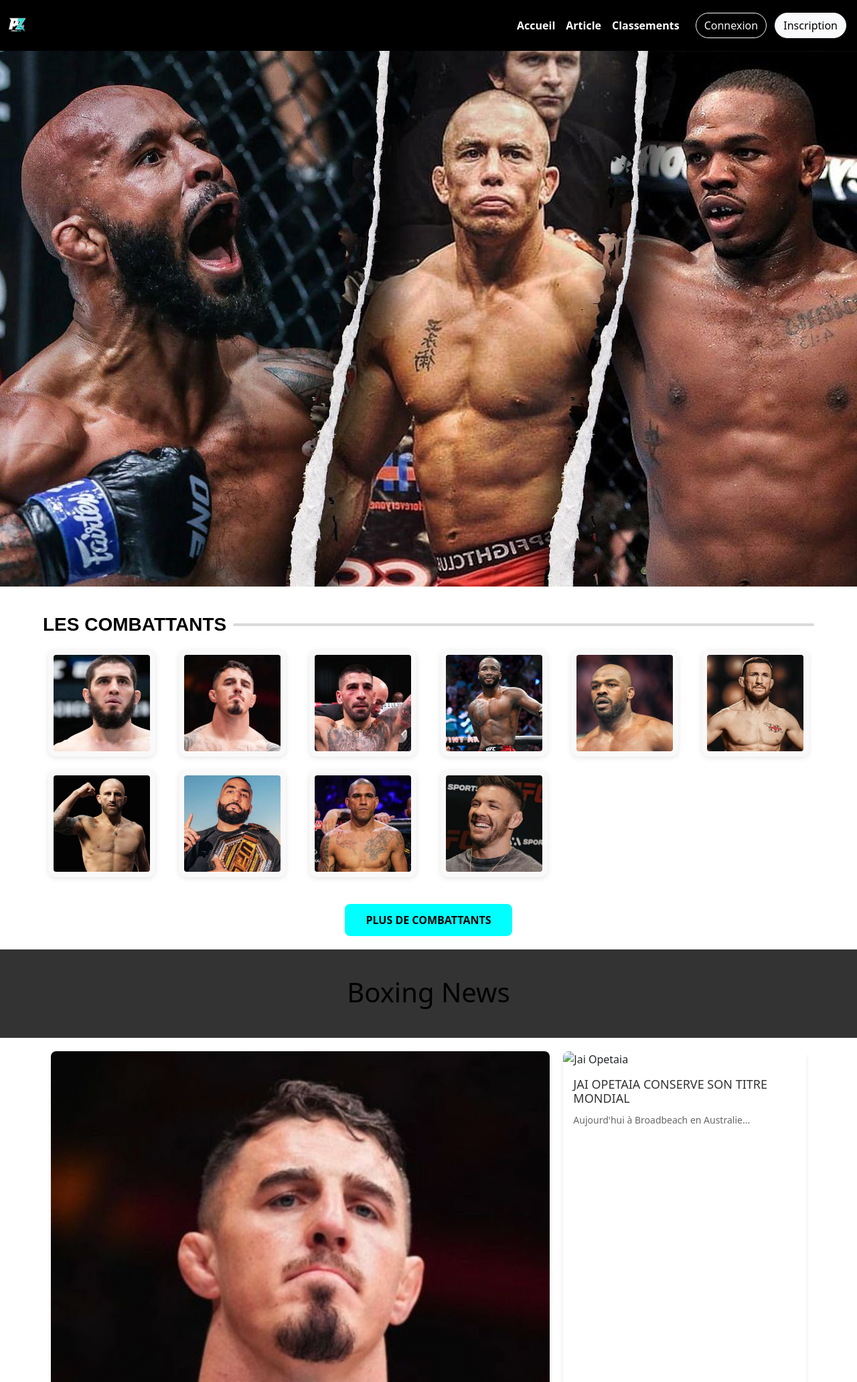
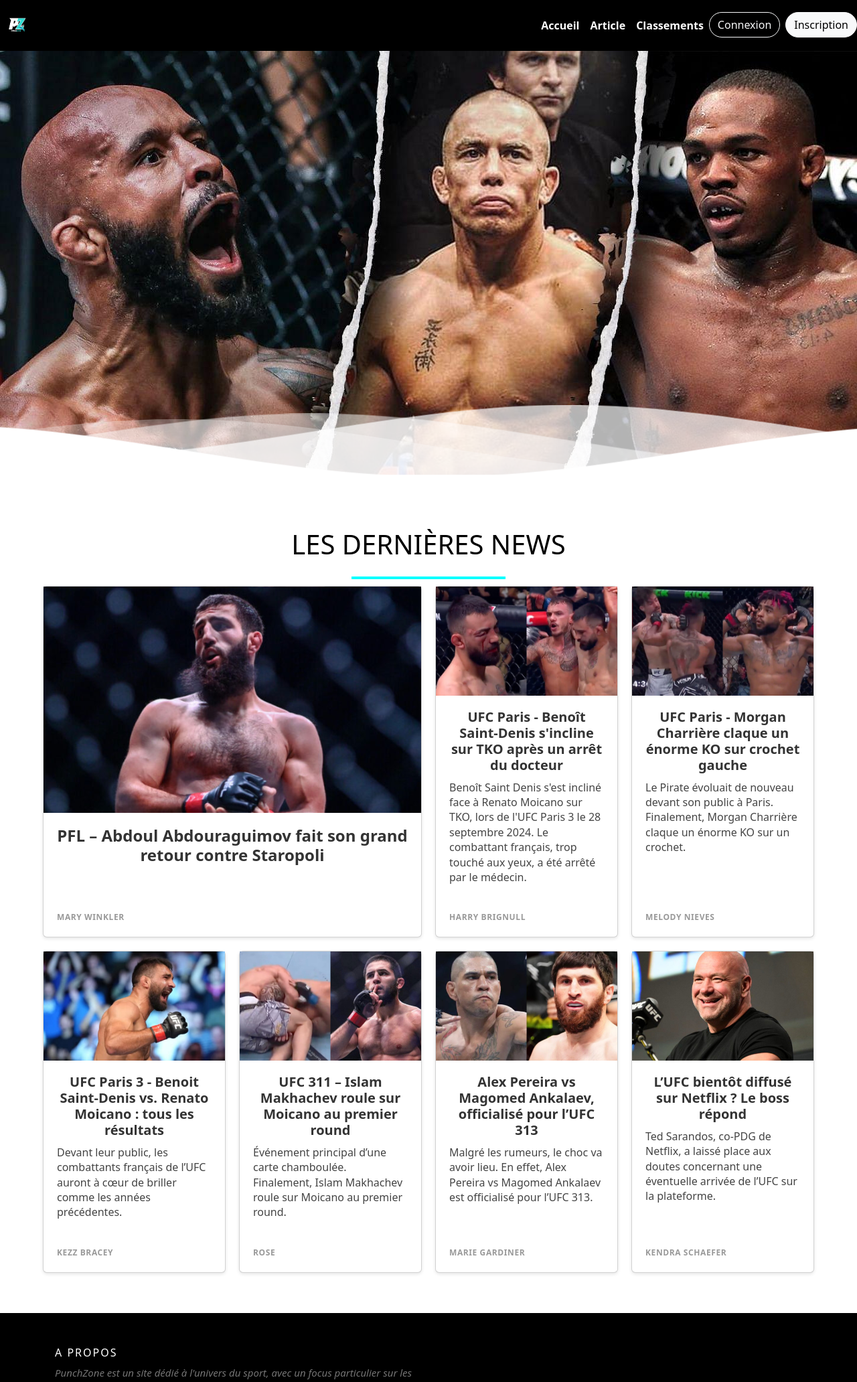
Before and after one commit to mtss78/punchzone, a PHP site: page / in a window 1280 px wide. Shown: the top 2064 px of the page at 67% size. Run offline with PHP 8.4, Linux system fonts and the light colour scheme; some libraries are stand-ins or nearby versions.

Commit message:
Connexion inscription

```diff
--- a/index.php
+++ b/index.php
@@ -1,6 +1,6 @@
 <?php
 require "vendor/autoload.php";
-
+session_start();
 use Config\Router;
 
 $router = new Router();
--- a/public/css/style.css
+++ b/public/css/style.css
@@ -3,6 +3,7 @@
 }
 .nav-link {
   color: white !important;
+  font-weight: bold;
 }
 .btn {
   border-radius: 20px;
@@ -10,187 +11,197 @@
 
 
 
-.img_principal{
-  max-width: 100%;
+
+body {
+  margin:0;
 }
 
-/* Section Fighters */
-.fighters {
-  margin: 20px auto;
-  max-width: 90%; /* Meilleure gestion des marges pour s'adapter à tous les écrans */
-  text-align: center; /* Centrer les éléments */
+.header {
+  position:relative;
+  text-align:center;
+  background-image: url(../img/imgheader.jpeg);
+  color:white;
 }
 
-.fighters h2 {
-  font-family: 'Barlow Semi Condensed', sans-serif;
-  margin-top: 40px;
-  font-size: 28px; /* Taille du texte légèrement augmentée */
-  font-weight: bold;
-  color: #000000; /* Couleur plus douce pour les yeux */
-  display: flex;
-  align-items: center;
-  justify-content: center; /* Centre horizontalement le texte et le trait */
-  position: relative;
+.inner-header {
+  height:65vh;
+  width:100%;
+  margin: 0;
+  padding: 0;
 }
 
-.fighters h2::after {
-  content: '';
-  flex-grow: 1;
-  height: 4px; /* Épaisseur légèrement réduite */
-  background-color: #D9D9D9; /* Couleur plus vive pour la ligne */
-  margin-left: 10px;
-  border-radius: 2px; /* Arrondi pour un style plus moderne */
+.flex { /*Flexbox for containers*/
+  display: flex;
+  justify-content: center;
+  align-items: center;
+  text-align: center;
 }
 
-.fighters-grid {
-  display: grid;
-  grid-template-columns: repeat(auto-fit, minmax(150px, 1fr)); /* Grille réactive */
-  gap: 20px; /* Espacement entre les images */
-  margin-top: 20px;
+.waves {
+  position:relative;
+  width: 100%;
+  height:15vh;
+  margin-bottom:-7px; /*Fix for safari gap*/
+  min-height:100px;
+  max-height:150px;
 }
 
-.fighters-grid img {
-  width: 100%;
-  max-width: 160px; /* Taille légèrement augmentée pour une meilleure visibilité */
-  height: auto;
-  border-radius: 12px; /* Coins arrondis pour un look moderne */
-  margin: auto;
-  padding: 8px; /* Espacement interne autour des images */
-  background-color: #f9f9f9; /* Fond léger et neutre */
-  box-shadow: 0 2px 8px rgba(0, 0, 0, 0.1); /* Ombre discrète pour un effet flottant */
-  transition: transform 0.3s ease, box-shadow 0.3s ease, background-color 0.3s ease;
+.content {
+  position:relative;
+  height:20vh;
+  text-align:center;
+  background-color: white;
 }
 
-.fighters-grid img:hover {
-  transform: scale(1.05); /* Zoom subtil au survol */
-  box-shadow: 0 4px 12px rgba(0, 0, 0, 0.15); /* Ombre accentuée au survol */
-  background-color: #ffffff; /* Fond légèrement éclairci au survol */
+/* Animation */
+
+.parallax > use {
+  animation: move-forever 25s cubic-bezier(.55,.5,.45,.5)     infinite;
 }
-
-/* Optionnel : Effet de focus (par exemple, pour l'accessibilité avec le clavier) */
-.fighters-grid img:focus {
-  outline: 2px solid #00cccc; /* Bordure de focus pour une meilleure accessibilité */
-  outline-offset: 4px;
+.parallax > use:nth-child(1) {
+  animation-delay: -2s;
+  animation-duration: 7s;
 }
-
-.fighters .more-button button {
-  background-color: #00FFFF;
-  color: #000000;
-  border: none;
-  padding: 12px 25px; /* Taille des boutons légèrement augmentée */
-  width: 250px;
-  font-size: 16px; /* Texte plus grand pour plus de visibilité */
-  font-weight: bold;
-  border-radius: 8px; /* Arrondi amélioré */
-  cursor: pointer;
-  transition: background-color 0.3s ease, color 0.3s ease;
+.parallax > use:nth-child(2) {
+  animation-delay: -3s;
+  animation-duration: 10s;
 }
-
-.fighters .more-button button:hover {
-  background-color: #000000;
-  color: #FFFFFF;
-  box-shadow: 0 5px 15px rgba(0, 0, 0, 0.2); /* Ajout d'une ombre au survol */
+.parallax > use:nth-child(3) {
+  animation-delay: -4s;
+  animation-duration: 13s;
 }
-
-.more-button {
-  text-align: center;
-  margin-top: 40px;
+.parallax > use:nth-child(4) {
+  animation-delay: -5s;
+  animation-duration: 20s;
 }
-
-
-
-
-
-
-header {
-  background-color: #333;
-  color: #fff;
-  text-align: center;
-  padding: 20px 0;
+@keyframes move-forever {
+  0% {
+   transform: translate3d(-90px,0,0);
+  }
+  100% {
+    transform: translate3d(85px,0,0);
+  }
 }
-
-.container {
-  width: 90%;
-  max-width: 1200px;
-  margin: 20px auto;
-}
-
-.grid {
-  display: grid;
-  grid-template-columns: repeat(auto-fit, minmax(300px, 1fr));
-  gap: 20px;
-}
-
-.article {
-  background: #fff;
-  border-radius: 8px;
-  overflow: hidden;
-  box-shadow: 0 4px 6px rgba(0, 0, 0, 0.1);
-}
-
-.article img {
-  width: 100%;
-  display: block;
-}
-
-.article-content {
-  padding: 15px;
-}
-
-.article-content h3 {
-  margin: 0 0 10px;
-  font-size: 18px;
-  color: #333;
-}
-
-.article-content p {
-  margin: 0;
-  color: #666;
-  font-size: 14px;
-}
-
-.featured {
-  grid-column: span 2;
-  display: flex;
-  flex-direction: column;
-  background: #fff;
-  border-radius: 8px;
-  overflow: hidden;
-  box-shadow: 0 4px 6px rgba(0, 0, 0, 0.1);
-}
-
-.featured img {
-  width: 100%;
-}
-
-.featured-content {
-  padding: 20px;
-}
-
-.featured-content h2 {
-  margin: 0;
-  font-size: 24px;
-  color: #333;
-}
-
-.featured-content p {
-  margin: 10px 0 0;
-  color: #666;
-  font-size: 16px;
-}
-
+/*Shrinking for mobile*/
 @media (max-width: 768px) {
-  .featured {
-      grid-column: span 1;
+  .waves {
+    height:40px;
+    min-height:40px;
+  }
+  .content {
+    height:30vh;
+  }
+  h1 {
+    font-size:24px;
   }
 }
 
 
 
 
+.contenair_article {
+  background: #ffffff;
+  font-family: system-ui;
+  -webkit-font-smoothing: antialiased;
+  padding: 60px 0;
+}
 
+.title_article {
+  width: 90%;
+  font-weight: 900;
+  font-family: system-ui;
+  max-width: 1240px;
+  margin: 0 auto;
+}
 
+.custom_line {
+  background-color: #00FFFF; /* Couleur cyan */
+  height: 4px; /* Épaisseur du trait */
+  width: 20%; /* Largeur du trait */
+  margin: 10px auto; /* Centre le trait avec une marge */
+}
 
+.band {
+  width: 90%;
+  max-width: 1240px;
+  margin: 0 auto;
+
+  display: grid;
+
+  grid-template-columns: 1fr;
+  grid-template-rows: auto;
+  grid-gap: 20px;
+
+  @media (min-width: 30em) {
+    grid-template-columns: 1fr 1fr;
+  }
+
+  @media (min-width: 60em) {
+    grid-template-columns: repeat(4, 1fr);
+  }
+}
+
+.card {
+  background: white;
+  text-decoration: none;
+  color: #444;
+  box-shadow: 0 2px 5px rgba(0,0,0,0.1);
+  display: flex;
+  flex-direction: column;
+  min-height: 100%;
+
+  &:hover {
+    top: -2px;
+    box-shadow: 0 4px 5px rgba(0,0,0,0.2);
+  }
+
+  article {
+    padding: 20px;
+    flex: 1;
+
+    display: flex;
+    flex-direction: column;
+    justify-content: space-between;
+  }
+
+  h1 {
+    font-size: 20px;
+    font-weight: bolder;
+    margin: 0;
+    color: #333;
+  }
+
+  p {
+    margin-top: 10px;
+    flex: 1;
+    line-height: 1.4;
+  }
+
+  span {
+    font-size: 12px;
+    font-weight: bold;
+    color: #999;
+    text-transform: uppercase;
+    letter-spacing: .05em;
+    margin: 2em 0 0 0;
+  }
+
+  .thumb {
+    padding-bottom: 60%;
+    background-size: cover;
+    background-position: center center;
+  }
+}
+
+.item-1 {
+  @media (min-width: 60em) {
+    grid-column: 1 / span 2;
+
+    h1 {
+      font-size: 24px;
+    }
+  }
+}
 
 
 
--- a/src/Controllers/HomeController.php
+++ b/src/Controllers/HomeController.php
@@ -14,7 +14,7 @@
             $arrayArticles = $article->getAllArticles(); // Méthode à définir dans le modèle Article
 
             if ($_SESSION['user']['idRole'] == 1) {
-                $arrayArticlesByUsers = $article->getArticlesByUser($_SESSION['user']['id']);
+                $arrayArticlesByUsers = $article->getArticlesByUser($_SESSION['user']['idUser']);
             }
         }
         require_once(__DIR__ . '/../Views/home.view.php');
--- a/src/Controllers/LoginController.php
+++ b/src/Controllers/LoginController.php
@@ -12,14 +12,12 @@
         if (isset($_POST['mail'], $_POST['password'])) {
             $this->check('mail', $_POST['mail']);
             $this->check('password', $_POST['password']);
-
             if (empty($this->arrayError)) {
                 $mail = htmlspecialchars($_POST['mail']);
                 $password = htmlspecialchars($_POST['password']);
 
                 $user = new User(null, null, $mail, $password, null, null);
                 $responseGetUser = $user->login($mail);
-
 
                 if ($responseGetUser) {
                     $passwordUser = $responseGetUser->getPassword();
@@ -44,6 +42,7 @@
         if (isset($_SESSION['user'])) {
             $this->redirectToRoute('/');
         }
+
         require_once(__DIR__ . "/../Views/security/login.view.php");
     }
 }
--- a/src/Controllers/RegisterController.php
+++ b/src/Controllers/RegisterController.php
@@ -20,10 +20,10 @@
                 $pseudo = htmlspecialchars($_POST['pseudo']);
                 $mail = htmlspecialchars($_POST['mail']);
                 $password = htmlspecialchars($_POST['password']);
-                $id_role = isset($_POST['idRole']) ? htmlspecialchars($_POST['idRole']) : null;
+                $id_role = 1;
                 $passwordHash = password_hash($password, PASSWORD_DEFAULT);
 
-                $user = new User(null, $pseudo, $mail, $passwordHash, null, $id_role);
+                $user = new User(null, $pseudo, $mail, $passwordHash, $id_role);
                 $user->save();
                 $this->redirectToRoute('/');
             }
--- a/src/Views/home.view.php
+++ b/src/Views/home.view.php
@@ -1,85 +1,114 @@
 <?php
 require_once(__DIR__ . '/partials/head.php');
 ?>
-    <div class="img_principal">
-        <img src="/public/img/imgheader.jpeg" class="img-fluid" alt="...">
+
+<!--Hey! This is the original version
+of Simple CSS Waves-->
+
+<div class="header">
+
+<!--Content before waves-->
+<div class="inner-header flex">
+<!--Just the logo.. Don't mind this-->
+</div>
+
+<!--Waves Container-->
+<div>
+<svg class="waves" xmlns="http://www.w3.org/2000/svg" xmlns:xlink="http://www.w3.org/1999/xlink"
+viewBox="0 24 150 28" preserveAspectRatio="none" shape-rendering="auto">
+<defs>
+<path id="gentle-wave" d="M-160 44c30 0 58-18 88-18s 58 18 88 18 58-18 88-18 58 18 88 18 v44h-352z" />
+</defs>
+<g class="parallax">
+<use xlink:href="#gentle-wave" x="48" y="0" fill="rgba(255,255,255,0.7" />
+<use xlink:href="#gentle-wave" x="48" y="3" fill="rgba(255,255,255,0.5)" />
+<use xlink:href="#gentle-wave" x="48" y="5" fill="rgba(255,255,255,0.3)" />
+<use xlink:href="#gentle-wave" x="48" y="7" fill="#fff" />
+</g>
+</svg>
+</div>
+<!--Waves end-->
+
+</div>
+<!--Header ends-->
+
+<section class="contenair_article">
+    <div class="title_article">
+        <h1>LES DERNIÈRES NEWS </h1>
+        <div class="custom_line"></div>
     </div>
-
-    <section class="fighters">
-        <h2>LES COMBATTANTS</h2>
-        <div class="fighters-grid">
-            <img src="/public/img/islam.jpg" alt="islam">
-            <img src="/public/img/aspinall.jpg" alt="aspinall">
-            <img src="/public/img/topuria.jpg" alt="topuria">
-            <img src="/public/img/edwards.jpg" alt="edwards">
-            <img src="/public/img/jon jones.jpg" alt="Jon Jones">
-            <img src="/public/img/merab.jpg" alt="merab">
-            <img src="/public/img/volkanovski.jpg" alt="volkanovski">
-            <img src="/public/img/muhammad.jpg" alt="belel muhammad">
-            <img src="/public/img/perreira.jpg" alt="alex perreira">
-            <img src="/public/img/plesus.jpg" alt="plessis">
-        </div>
-        <div class="more-button">
-            <button>PLUS DE COMBATTANTS</button>
-        </div>
-    </section>
-    <header>
-        <h1>Boxing News</h1>
-    </header>
-
-    <div class="container">
-        <div class="grid">
-            <!-- Main Featured Article -->
-            <div class="featured">
-                <img src="/public/img/aspinall.jpg" alt="Beterbiev vs Bivol">
-                <div class="featured-content">
-                    <h2>BETERBIEV VS BIVOL : TOUT UN DUEL EN PERSPECTIVE !</h2>
-                    <p>Ce samedi au Kingdom Arena de Riyadh en Arabie-Saoudite...</p>
-                </div>
-            </div>
-
-            <!-- Other Articles -->
-            <div class="article">
-                <img src="https://via.placeholder.com/400x200" alt="Jai Opetaia">
-                <div class="article-content">
-                    <h3>JAI OPETAIA CONSERVE SON TITRE MONDIAL</h3>
-                    <p>Aujourd'hui à Broadbeach en Australie...</p>
-                </div>
-            </div>
-
-            <div class="article">
-                <img src="https://via.placeholder.com/400x200" alt="Top Ten 2024">
-                <div class="article-content">
-                    <h3>TOP TEN 2024</h3>
-                    <p>Nous vous présentons la 29e édition...</p>
-                </div>
-            </div>
-
-            <div class="article">
-                <img src="https://via.placeholder.com/400x200" alt="Thierry Jacob">
-                <div class="article-content">
-                    <h3>L'ADIEU À THIERRY JACOB</h3>
-                    <p>En ce 27 décembre 2024, l'église...</p>
-                </div>
-            </div>
-
-            <div class="article">
-                <img src="https://via.placeholder.com/400x200" alt="Iglesias">
-                <div class="article-content">
-                    <h3>IGLESIAS POURSUIT SA DOMINATION !</h3>
-                    <p>Dans la finale du gala disputé au Cabaret...</p>
-                </div>
-            </div>
-
-            <div class="article">
-                <img src="https://via.placeholder.com/400x200" alt="Beterbiev Champion">
-                <div class="article-content">
-                    <h3>BETERBIEV CHAMPION INCONTESTÉ</h3>
-                    <p>Dans un combat enlevant et serré...</p>
-                </div>
-            </div>
-        </div>
+    <div class="band">
+    <div class="item-1">
+        <a href="#" class="card">
+        <div class="thumb" style="background-image: url(/public/img/pfl-abdoul.jpeg);"></div>
+        <article>
+            <h1>PFL – Abdoul Abdouraguimov fait son grand retour contre Staropoli</h1>
+            <span>Mary Winkler</span>
+        </article>
+        </a>
     </div>
+    <div class="item-2">
+        <a href="#" class="card">
+        <div class="thumb" style="background-image: url(/public/img/benoit-saint-denis-tko.jpg);"></div>
+        <article>
+            <h1>UFC Paris - Benoît Saint-Denis s'incline sur TKO après un arrêt du docteur</h1>
+            <p>Benoît Saint Denis s'est incliné face à Renato Moicano sur TKO, lors de l'UFC Paris 3 le 28 septembre 2024. Le combattant français, trop touché aux yeux, a été arrêté par le médecin. </p>
+            <span>Harry Brignull</span>
+        </article>
+        </a>
+    </div>
+    <div class="item-3">
+        <a href="#" class="card">
+        <div class="thumb" style="background-image: url(/public/img/ufc-paris-morgan-charriere-ko.jpg);"></div>
+        <article>
+            <h1>UFC Paris - Morgan Charrière claque un énorme KO sur crochet gauche</h1>
+            <p> Le Pirate évoluait de nouveau devant son public à Paris. Finalement, Morgan Charrière claque un énorme KO sur un crochet. </p>
+            <span>Melody Nieves</span>
+        </article>
+        </a>
+    </div>
+    <div class="item-4">
+        <a href="#" class="card">
+        <div class="thumb" style="background-image: url(/public/img/benoit-saint-denis-forfait.jpg);"></div>
+        <article>
+            <h1>UFC Paris 3 - Benoit Saint-Denis vs. Renato Moicano : tous les résultats</h1>
+            <p>Devant leur public, les combattants français de l’UFC auront à cœur de briller comme les années précédentes.</p>
+            <span>Kezz Bracey</span>
+        </article>
+        </a>
+    </div>
+    <div class="item-5">
+        <a href="#" class="card">
+        <div class="thumb" style="background-image: url(/public/img/makhachev-moicano-premier-round.jpg);"></div>
+        <article>
+            <h1>UFC 311 – Islam Makhachev roule sur Moicano au premier round</h1>
+            <p>Événement principal d’une carte chamboulée. Finalement, Islam Makhachev roule sur Moicano au premier round.</p>
+            <span>Rose</span>
+        </article>
+        </a>
+    </div>
+    <div class="item-6">
+        <a href="#" class="card">
+        <div class="thumb" style="background-image: url(/public/img/pereira-ankalaev-ufc-313.jpg);"></div>
+        <article>
+            <h1>Alex Pereira vs Magomed Ankalaev, officialisé pour l’UFC 313</h1>
+            <p>Malgré les rumeurs, le choc va avoir lieu. En effet, Alex Pereira vs Magomed Ankalaev est officialisé pour l’UFC 313.</p>
+            <span>Marie Gardiner</span>
+        </article>
+        </a>
+    </div>
+    <div class="item-7">
+        <a href="#" class="card">
+        <div class="thumb" style="background-image: url(/public//img/dana-white-bellator-pfl.jpeg);"></div>
+        <article>
+            <h1>L’UFC bientôt diffusé sur Netflix ? Le boss répond</h1>
+            <p>Ted Sarandos, co-PDG de Netflix, a laissé place aux doutes concernant une éventuelle arrivée de l’UFC sur la plateforme.</p>
+            <span>Kendra Schaefer</span>
+        </article>
+        </a>
+    </div>
+    </div>
+</section>
 <?php
 require_once(__DIR__ . "/partials/footer.php");
 ?>
--- a/src/Views/partials/head.php
+++ b/src/Views/partials/head.php
@@ -11,7 +11,7 @@
 </head>
 
 <body>
-<nav class="navbar navbar-expand-lg navbar-dark">
+    <nav class="navbar navbar-expand-lg navbar">
         <!-- Logo -->
         <a class="navbar-brand" href="/">
             <img src="/public/img/logo.pz.png" alt="Logo" width="50" height="50">
@@ -19,11 +19,16 @@
         <button class="navbar-toggler" type="button" data-bs-toggle="collapse" data-bs-target="#navbarNav" aria-controls="navbarNav" aria-expanded="false" aria-label="Toggle navigation">
             <span class="navbar-toggler-icon"></span>
         </button>
-      <!-- Links -->
-      <div class="collapse navbar-collapse fw-bold me-3" id="navbarNav">
+
+        <!-- Navbar links -->
+        <div class="collapse navbar-collapse" id="navbarNav">
             <ul class="navbar-nav ms-auto">
+                <?php
+                if (isset($_SESSION['user'])) {
+                ?>
+                    <!-- Liens pour les utilisateurs connectés -->
                     <li class="nav-item">
-            <a class="nav-link" href="/">Accueil</a>
+                        <a class="nav-link" href="#">Accueil</a>
                     </li>
                     <li class="nav-item">
                         <a class="nav-link" href="#">Article</a>
@@ -31,16 +36,14 @@
                     <li class="nav-item">
                         <a class="nav-link" href="#">Classements</a>
                     </li>
-        </ul>
-        <!-- Buttons -->
-        <div class="ms-3">
-          <a href="/login" class="btn btn-outline-light me-2">Connexion</a>
-          <a href="/register" class="btn btn-light">Inscription</a>
-        </div>
-      </div>
-  </nav>
+                    <!-- Bouton de déconnexion -->
+                    <li class="nav-item">
+                        <a href="/logout" class="btn btn-outline-light me-2">Déconnexion</a>
+                    </li>
+
+                    <!-- Vérification du rôle Admin -->
                     <?php
-            if(isset($_SESSION['user'])){
+                    if ($_SESSION['user']['idRole'] == "Admin") {
                     ?>
                       <li class="nav-item">
                           <a class="nav-link" href="#">Accueil</a>
@@ -51,22 +54,42 @@
                       <li class="nav-item">
                           <a class="nav-link" href="#">Classements</a>
                       </li>
-                <a href="#" class="btn btn-outline-light me-2">Connexion</a>
-                <a href="#" class="btn btn-light">Inscription</a>
-
-                <?php
-                if($_SESSION['user']['role']== "Admin"){
-                    ?>
-
+                      <!-- Bouton de déconnexion -->
+                      <li class="nav-item">
+                          <a href="/logout" class="btn btn-outline-light me-2">Déconnexion</a>
+                      </li>
                     <?php
                     }
+                    ?>
+                <?php
                 } else {
                 ?>
-
+                    <!-- Liens pour les utilisateurs non connectés -->
+                    <li class="nav-item">
+                        <a class="nav-link" href="/">Accueil</a>
+                    </li>
+                    <li class="nav-item">
+                        <a class="nav-link" href="#">Article</a>
+                    </li>
+                    <li class="nav-item">
+                        <a class="nav-link" href="#">Classements</a>
+                    </li>
+                    <li class="nav-item">
+                        <a href="/login" class="btn btn-outline-light me-2">Connexion</a>
+                    </li>
+                    <li class="nav-item">
+                        <a href="/register" class="btn btn-light">Inscription</a>
+                    </li>
                 <?php
                 }
                 ?>
             </ul>
         </div>
     </nav>
+
     <div class="myBody">
+        <!-- Contenu principal -->
+    </div>
+</body>
+
+</html>
```
Also changed, not shown: public/img/dana-white-bellator-pfl.jpeg (added), public/img/makhachev-moicano-premier-round.jpg (added), public/img/pereira-ankalaev-ufc-313.jpg (added). Lines whose indentation alone changed are shown as unchanged.
